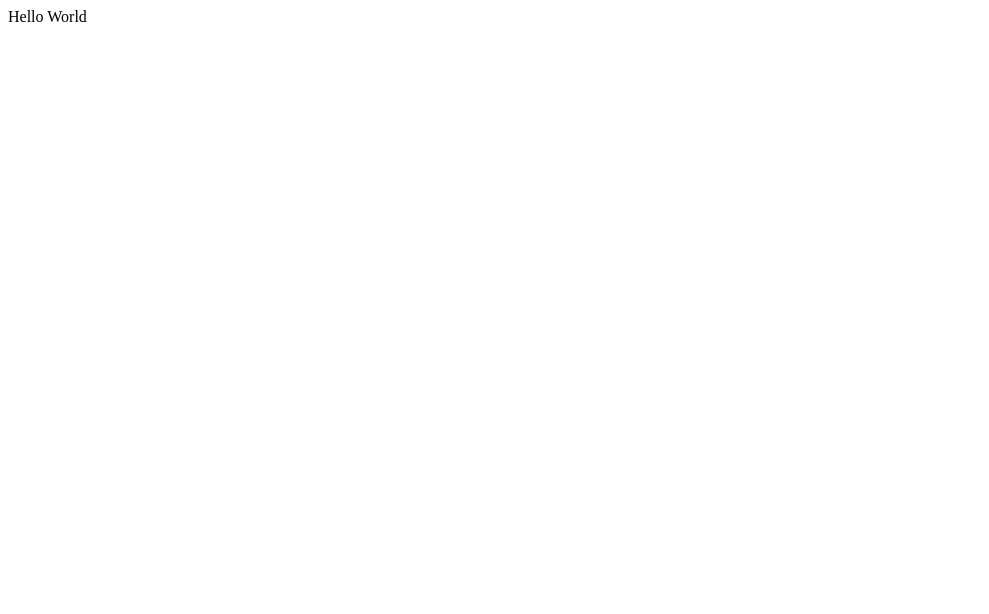
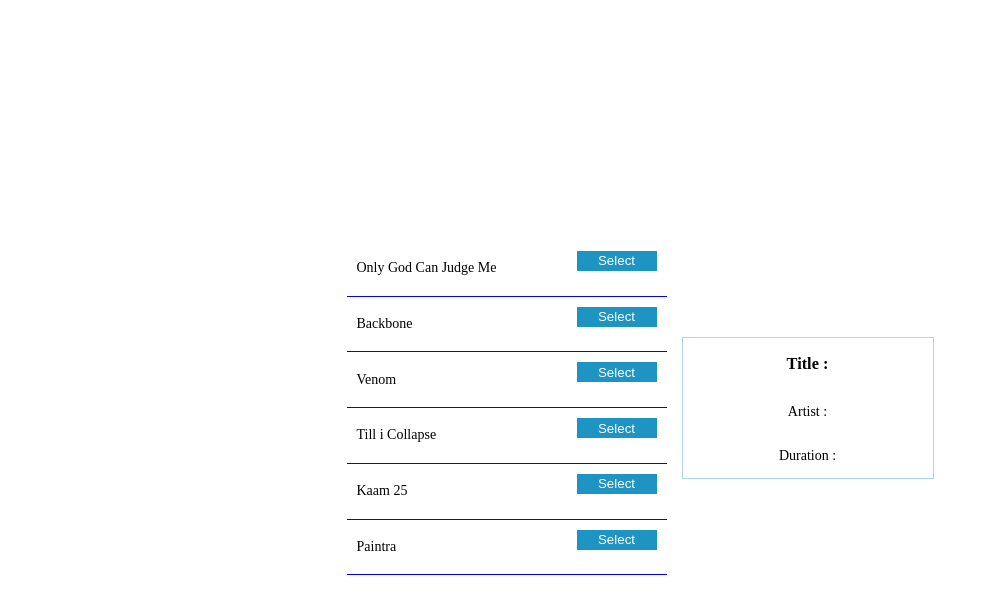
Before and after one commit to Denver44/Redux-tutorial, a React (Create React App) app: page / in a window 1280 px wide. Shown: the top 614 px of the page, without its empty margins (0-989 px from the left). Built offline with nearby package versions, Linux system fonts and the light colour scheme.

Commit message:
SongSelected Redux Project

```diff
--- /dev/null
+++ b/public/data.js
@@ -0,0 +1,32 @@
+export const Album = () => [
+  {
+    title: "Only God Can Judge Me",
+    duration: "4:05",
+    artist: "Tupac",
+  },
+  {
+    title: "Backbone",
+    duration: "3:15",
+    artist: "Hardy Sandhu",
+  },
+  {
+    title: "Venom",
+    duration: "4:35",
+    artist: "Eminem",
+  },
+  {
+    title: "Till i Collapse",
+    duration: "2:55",
+    artist: "Eminem",
+  },
+  {
+    title: "Kaam 25",
+    duration: "3:15",
+    artist: "Divine",
+  },
+  {
+    title: "Paintra",
+    duration: "3:15",
+    artist: "Divine",
+  },
+];
--- /dev/null
+++ b/src/App.css
@@ -0,0 +1,6 @@
+.app {
+  display: flex;
+  justify-content: center;
+  align-items: center;
+  height: 100vh;
+}
--- /dev/null
+++ b/src/App.js
@@ -0,0 +1,14 @@
+import React from "react";
+import SongList from "./SongList/SongList.jsx";
+import SongDetail from "./SelectedSong/SongDetail.jsx";
+import "./App.css";
+function App() {
+  return (
+    <div className="app">
+      <SongList />
+      <SongDetail />
+    </div>
+  );
+}
+
+export default App;
--- a/src/App.jsx
+++ /dev/null
@@ -1,7 +0,0 @@
-import React from "react";
-
-function App() {
-  return <div>Hello World</div>;
-}
-
-export default App;
--- /dev/null
+++ b/src/SelectedSong/SongDetail.css
@@ -0,0 +1,9 @@
+.songDetail {
+  margin-left: 15px;
+  width: 250px;
+  border: 1px solid lightblue;
+  display: flex;
+  flex-direction: column;
+  align-items: center;
+  justify-content: center;
+}
--- /dev/null
+++ b/src/SelectedSong/SongDetail.jsx
@@ -0,0 +1,20 @@
+import React from "react";
+import { connect } from "react-redux";
+import "./SongDetail.css";
+
+function SongDetail({ selectedSong }) {
+  return (
+    <div className="songDetail" style={{ fontSize: "14px", fontWeight: "400" }}>
+      <h3>Title :{selectedSong === null ? "" : selectedSong.title}</h3>
+      <p>Artist : {selectedSong === null ? "" : selectedSong.artist}</p>
+      <p>Duration : {selectedSong === null ? "" : selectedSong.duration}</p>
+    </div>
+  );
+}
+
+// this selectedSong is pass to our Function as Props with Dispatch FUnction
+const mapStateToProps = (state) => {
+  return { selectedSong: state.selectedSong };
+};
+
+export default connect(mapStateToProps)(SongDetail);
--- /dev/null
+++ b/src/SongList/Song.css
@@ -0,0 +1,27 @@
+.song {
+  display: flex;
+  justify-content: space-between;
+  width: 300px;
+  border-bottom: 1px solid blue;
+  padding: 10px;
+}
+
+.song__title > h1 {
+  font-size: 14px;
+  font-weight: 500;
+}
+
+.select__button > button {
+  background-color: rgb(30, 148, 194);
+  color: white;
+  width: 80px;
+  height: 20px;
+  border: none;
+  outline: none;
+}
+
+.select__button > button:hover {
+  background-color: white;
+  color: rgb(30, 148, 194);
+  border: 1px solid darkblue;
+}
--- /dev/null
+++ b/src/SongList/SongList.jsx
@@ -0,0 +1,33 @@
+import React from "react";
+import { connect } from "react-redux";
+import { selectSong } from "../actions/index";
+import "./Song.css";
+
+function SongList(props) {
+  return (
+    <div>
+      {props.songs.map((song, index) => (
+        <div className="song" key={index}>
+          <div className="song__title">
+            <h1>{song.title}</h1>
+          </div>
+          <div className="select__button">
+            <button onClick={() => props.dispatchSong(song)}> Select </button>
+          </div>
+        </div>
+      ))}
+    </div>
+  );
+}
+// Here the state has All the reducers in it with key value pair.  It re-render everyTime we click.
+const mapStateToProps = (state) => {
+  return { songs: state.songs };
+};
+
+export default connect(mapStateToProps, { dispatchSong: selectSong })(SongList);
+
+// The Connect is A React Component it connect us with the reducer.
+// Whenever we have to call the action creator we are going to call it from the connect function.
+// we pass it as object like her {selectSong}
+// We can Pass Multiple actions in Second argument as Object.
+// This above Syntax is Function Carrying in Js.
--- /dev/null
+++ b/src/actions/index.js
@@ -0,0 +1,6 @@
+export const selectSong = (song) => {
+  return {
+    type: "SONG_SELECTED",
+    payload: song,
+  };
+};
--- a/src/index.css
+++ /dev/null
@@ -1,18 +0,0 @@
-* {
-  margin: 0;
-  padding: 0;
-  box-sizing: border-box;
-}
-body {
-  margin: 0;
-  font-family: -apple-system, BlinkMacSystemFont, "Segoe UI", "Roboto", "Oxygen",
-    "Ubuntu", "Cantarell", "Fira Sans", "Droid Sans", "Helvetica Neue",
-    sans-serif;
-  -webkit-font-smoothing: antialiased;
-  -moz-osx-font-smoothing: grayscale;
-}
-
-code {
-  font-family: source-code-pro, Menlo, Monaco, Consolas, "Courier New",
-    monospace;
-}
--- a/src/index.js
+++ b/src/index.js
@@ -1,5 +1,19 @@
+import "./App.css";
 import React from "react";
 import ReactDOM from "react-dom";
-import App from "./App.jsx";
+import App from "./App";
+import { Provider } from "react-redux";
+import { createStore } from "redux";
+import reducers from "./reducers";
+import { composeWithDevTools } from "redux-devtools-extension";
 
-ReactDOM.render(<App />, document.getElementById("root"));
+const store = createStore(reducers, composeWithDevTools());
+
+ReactDOM.render(
+  <React.StrictMode>
+    <Provider store={store}>
+      <App />
+    </Provider>
+  </React.StrictMode>,
+  document.getElementById("root")
+);
--- /dev/null
+++ b/src/reducers/index.js
@@ -0,0 +1,14 @@
+import { combineReducers } from "redux";
+import { Album } from "../../public/data";
+
+const selectedSongReducer = (selectedSong = null, action) => {
+  if (action.type === "SONG_SELECTED") {
+    return action.payload;
+  }
+  return selectedSong;
+};
+
+export default combineReducers({
+  songs: Album,
+  selectedSong: selectedSongReducer,
+});
```
Also changed, not shown: 1 other file (tests, documents, lock files or other folders).
